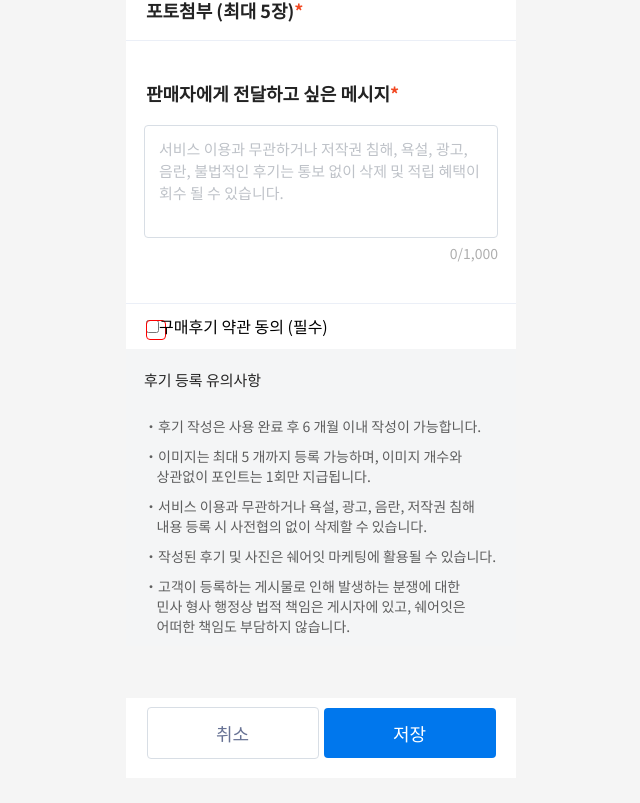
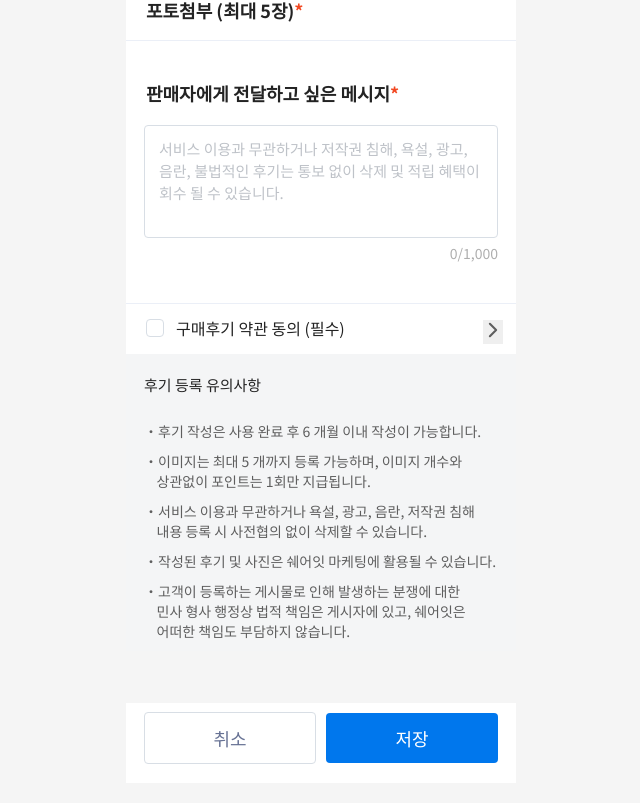
Before and after one commit to yoonsery/shareit, a React (Create React App) app: page /form in a window 1280 px wide. Shown: the part 759-1562 px from the top of the page, without its empty margins (319-959 px from the left). Before the commit the page ends 1537 px from the top, so only its background shows below. Built offline with nearby package versions, Linux system fonts and the light colour scheme.

Commit message:
style: Finish styling formAgree

```diff
--- a/src/components/Form/Form.module.css
+++ b/src/components/Form/Form.module.css
@@ -2,4 +2,5 @@
   margin-top: 2rem;
   width: 390px;
   background: #f5f5f5;
+  margin-bottom: 80px;
 }
--- a/src/components/Form/formAgree/FormAgree.jsx
+++ b/src/components/Form/formAgree/FormAgree.jsx
@@ -3,19 +3,23 @@ import styles from './FormAgree.module.css';
 const FormAgree = () => {
   return (
     <div className={styles.agree}>
+      <label className={styles.checkContainer}>
         <input
           className={styles.checkBox}
           type="checkbox"
           name="terms"
           value="agree"
         />
-      <span className={styles.agreeText}>구매후기 약관 동의 (필수)</span>
+        <span className={styles.checkmark}></span>
+      </label>
+
+      <div className={styles.agreeText}>구매후기 약관 동의 (필수)</div>
       <button type="button" className={styles.button}>
         <svg
           xmlns="http://www.w3.org/2000/svg"
           fill="none"
           viewBox="0 0 24 24"
-          strokeWidth={1.5}
+          strokeWidth={2.5}
           stroke="currentColor"
           className="w-6 h-6"
         >
--- a/src/components/Form/formAgree/FormAgree.module.css
+++ b/src/components/Form/formAgree/FormAgree.module.css
@@ -1,32 +1,74 @@
 .agree {
   position: relative;
+  height: 50px;
+  margin: 0 0 0 20px;
   display: flex;
-  justify-content: start;
   align-items: center;
 }
 
-.checkBox {
-  /* appearance: none; */
-  /* opacity: 0; */
+.checkContainer {
+  position: absolute;
+  padding: 10px;
+}
 
-  margin: 16px 0 16px 20px;
+.checkContainer input {
+  position: absolute;
+  opacity: 0;
+  cursor: pointer;
+  height: 0;
+  width: 0;
+}
+
+.checkmark {
+  position: absolute;
+  left: 0;
+  top: 0;
+  height: 18px;
+  width: 18px;
+  border: 1px solid #d8dee5;
+  border-radius: 4px;
   cursor: pointer;
 }
 
-.checkBox::before {
+.checkContainer input:checked ~ .checkmark {
+  background-color: #fff;
+}
+
+.checkmark:after {
+  content: '';
+  position: absolute;
+  display: none;
+}
+
+.checkContainer input:checked ~ .checkmark:after {
   display: block;
-  content: '';
-  width: 18px;
-  height: 18px;
-  /* border: 1px solid #d8dee5; */
-  border: 1px solid red;
-  /* background: red; */
-  border-radius: 4px;
+}
+
+.checkContainer .checkmark:after {
+  left: 4px;
+  top: 1px;
+  width: 5px;
+  height: 8px;
+  border: solid #0077ed;
+  border-width: 0 3px 3px 0;
+  transform: rotate(45deg);
 }
 
 .agreeText {
-  margin: 0;
+  margin-left: 30px;
+  font-style: normal;
+  font-weight: 400;
+  font-size: 16px;
+  line-height: 23px;
+  color: #232323;
 }
 
 .button {
+  position: absolute;
+  width: 20px;
+  top: 16px;
+  right: 13px;
+  font-weight: bold;
+  color: #5e5e5e;
+  cursor: pointer;
 }
--- a/src/components/Form/formFooter/FormFooter.module.css
+++ b/src/components/Form/formFooter/FormFooter.module.css
@@ -31,7 +31,7 @@ li {
   height: 80px;
   padding: 10px 18px 20px;
   display: flex;
-  justify-content: space-around;
+  justify-content: space-between;
   align-items: center;
   background: #fff;
 }
```
Lines whose indentation alone changed are shown as unchanged.
